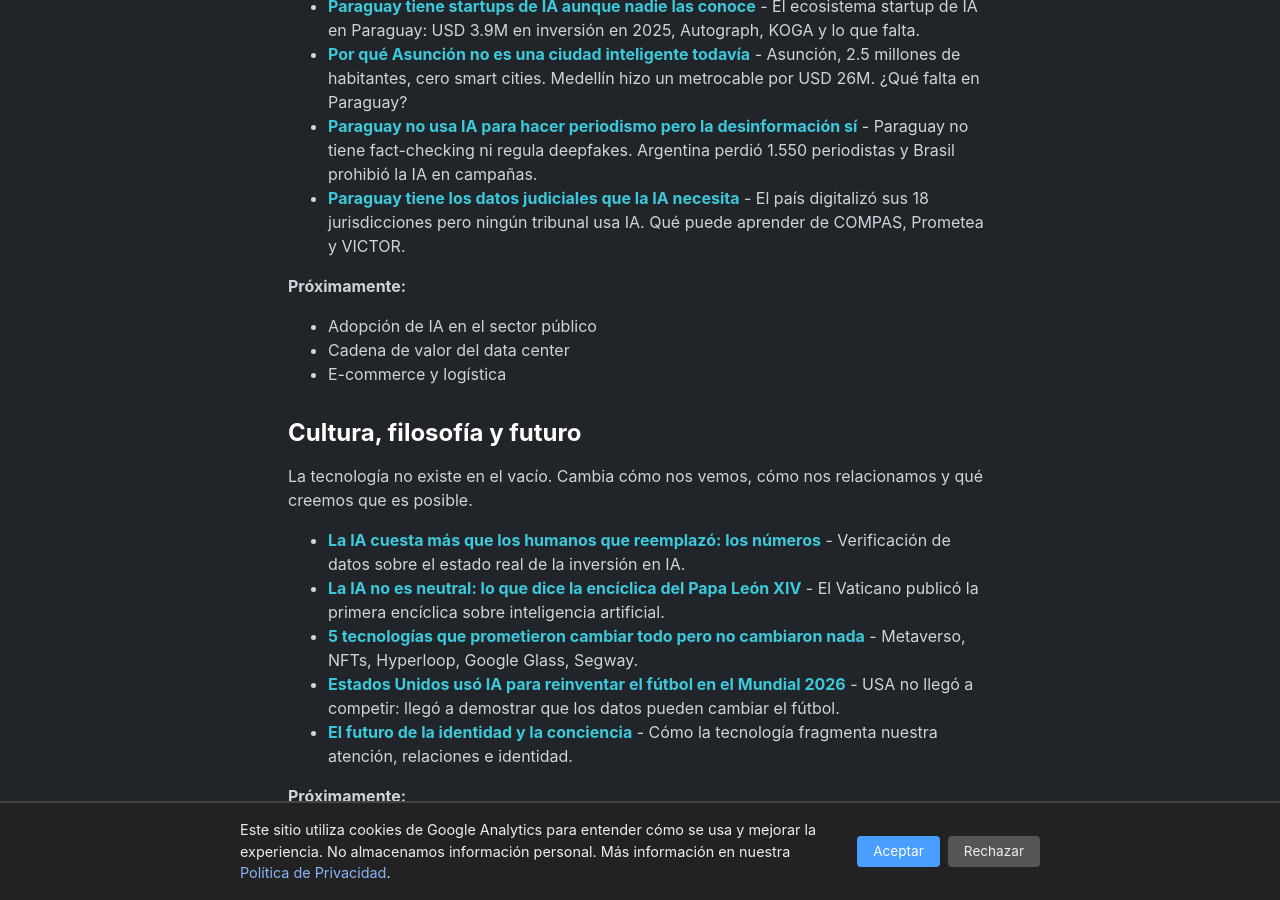
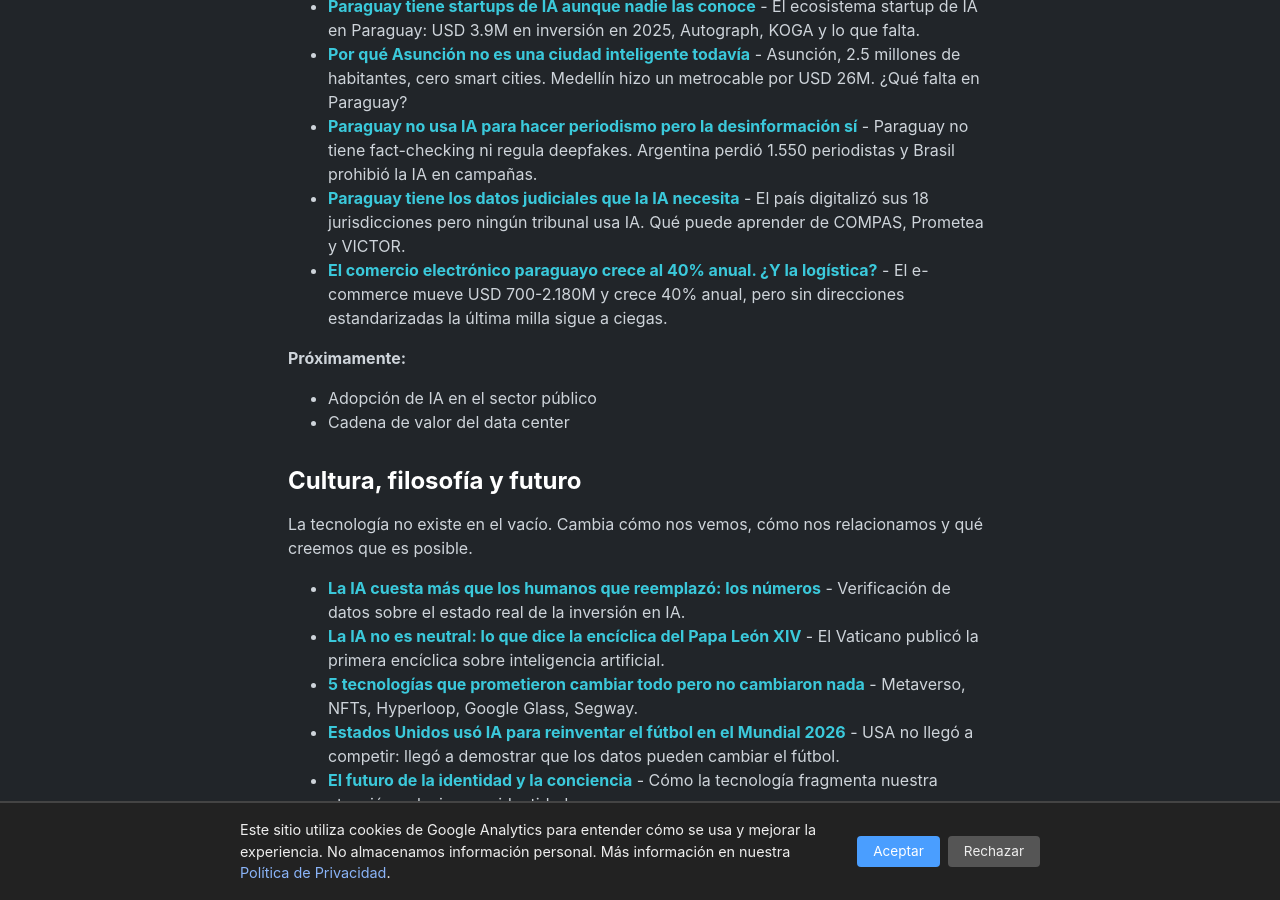
Before and after one commit to miravosqueinteresante/muchotexto.net, a Jekyll site: the page built from ia-en-paraguay.markdown, in a window 1280 px wide and 900 px high, scrolled down 3281 px. Built offline with Jekyll 4.4.1, drawn with Linux system fonts in a browser that asks for light colours.

Commit message:
Actualizar observatorio con articulo #34: pillar page, llms.txt, regulacion (BCP reglamento tarifario)

```diff
--- a/ia-en-paraguay.markdown
+++ b/ia-en-paraguay.markdown
@@ -83,11 +83,11 @@ Blockchain en el agro, fintech, startups y la cadena de valor invisible que rode
 - **[Por qué Asunción no es una ciudad inteligente todavía]({% post_url 2026-07-17-smart-cities-asuncion-paraguay %})** - Asunción, 2.5 millones de habitantes, cero smart cities. Medellín hizo un metrocable por USD 26M. ¿Qué falta en Paraguay?
 - **[Paraguay no usa IA para hacer periodismo pero la desinformación sí]({% post_url 2026-07-16-ia-periodismo-paraguay %})** - Paraguay no tiene fact-checking ni regula deepfakes. Argentina perdió 1.550 periodistas y Brasil prohibió la IA en campañas.
 - **[Paraguay tiene los datos judiciales que la IA necesita]({% post_url 2026-07-21-ia-justicia-paraguay %})** - El país digitalizó sus 18 jurisdicciones pero ningún tribunal usa IA. Qué puede aprender de COMPAS, Prometea y VICTOR.
+- **[El comercio electrónico paraguayo crece al 40% anual. ¿Y la logística?]({% post_url 2026-07-24-ecommerce-logistica-paraguay %})** - El e-commerce mueve USD 700-2.180M y crece 40% anual, pero sin direcciones estandarizadas la última milla sigue a ciegas.
 
 **Próximamente:**
 - Adopción de IA en el sector público
 - Cadena de valor del data center
-- E-commerce y logística
 
 ## Cultura, filosofía y futuro
 
--- a/llms.txt
+++ b/llms.txt
@@ -53,6 +53,7 @@ sameAs: [@cesanz](https://x.com/cesanz), [LinkedIn](https://www.linkedin.com/in/
 - [Por qué Asunción no es una ciudad inteligente todavía](https://muchotexto.net/articulos/2026/07/17/smart-cities-asuncion-paraguay/)
 - [Paraguay no usa IA para hacer periodismo pero la desinformación sí](https://muchotexto.net/articulos/2026/07/16/ia-periodismo-paraguay/)
 - [Paraguay tiene los datos judiciales que la IA necesita](https://muchotexto.net/articulos/2026/07/21/ia-justicia-paraguay/)
+- [El comercio electrónico paraguayo crece al 40% anual pero la logística sigue a ciegas](https://muchotexto.net/articulos/2026/07/24/ecommerce-logistica-paraguay/)
 
 ### Pilar 5: Cultura, filosofía y futuro
 - [La IA cuesta más que los humanos que reemplazó: los números](https://muchotexto.net/articulos/2026/05/27/ia-cuesta-mas-que-humanos-burbuja/)
--- a/regulacion.markdown
+++ b/regulacion.markdown
@@ -32,6 +32,8 @@ Cada norma enlaza con el artículo completo donde se analiza en profundidad. *Ú
 ## Ciberseguridad
 
 - **[Estrategia Nacional de Ciberseguridad 2025-2028](/articulos/2026/07/17/ciberseguridad-paraguay/)** — Aprobada por Decreto 3900 en mayo 2025. Primera estrategia nacional de ciberseguridad, con apoyo de la OEA. CERT-PY opera desde 2012 bajo el MITIC.
+- **[Reglamento tarifario BCP (julio 2026)](/articulos/2026/07/24/ecommerce-logistica-paraguay/)** — El BCP emitió un reglamento que transparenta las comisiones de los medios de pago electrónicos.
+
 - **Sin ley específica de ciberseguridad.** El marco actual se apoya en la estrategia 2025-2028 más legislación dispersa.
 
 ## Sistema judicial
```
